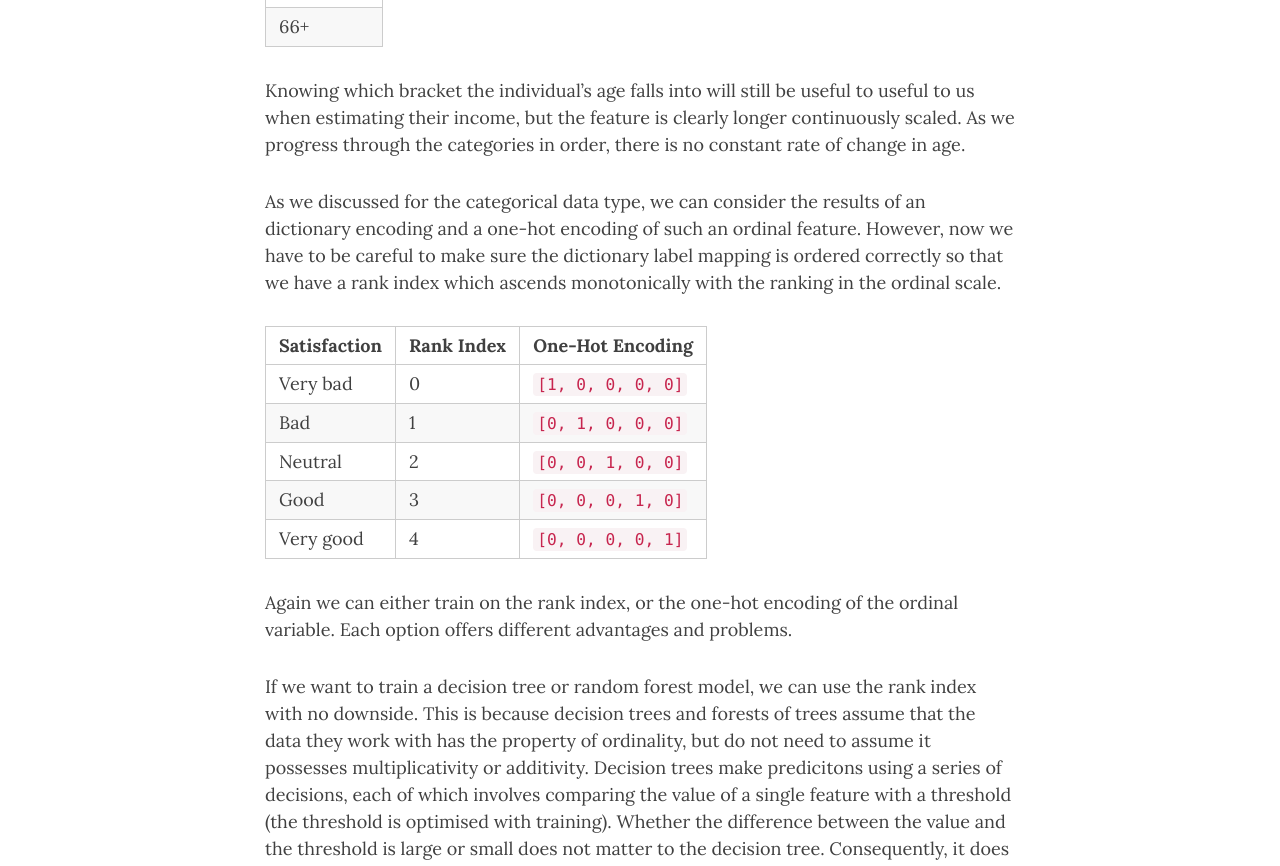
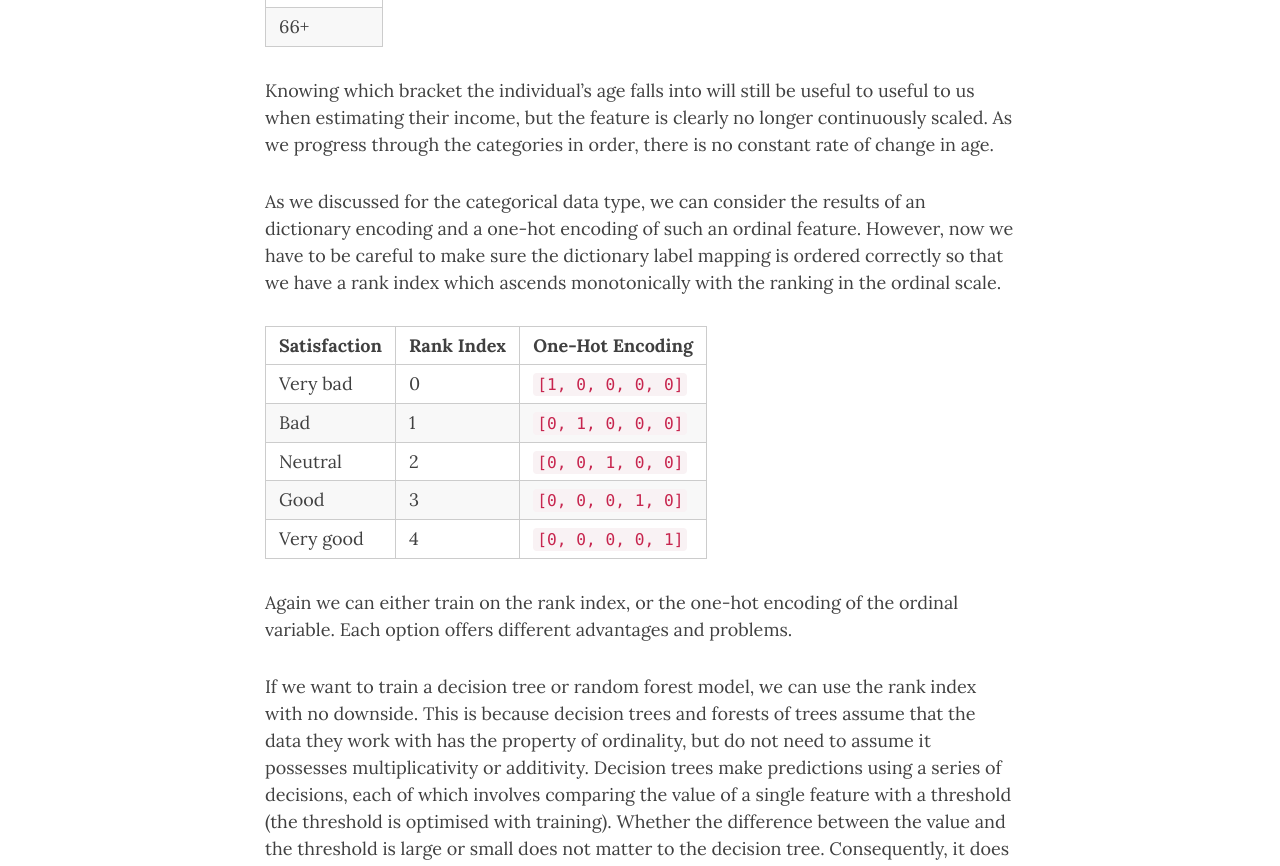
Before and after one commit to scottclowe/scottclowe.github.io, a Jekyll site: the page built from _posts/2016-03-05-rank-hot-encoder.md, in a window 1280 px wide and 1400 px high, scrolled down 3320 px. Shown: the part 181-1047 px from the top of the window. Built offline with Jekyll 4.4.1, drawn with Linux system fonts in a browser that asks for light colours; nearby versions of some CDN libraries; comment, search, counter and statistics services are not loaded; some of the changed text lies outside the part shown.

Commit message:
Fix typos in rank-hot-encoder post

```diff
--- a/_posts/2016-03-05-rank-hot-encoder.md
+++ b/_posts/2016-03-05-rank-hot-encoder.md
@@ -99,7 +99,7 @@ Age, which would have been continuous if it had been left unchanged, has been br
 | 61 -- 65  |
 | 66+       |
 
-Knowing which bracket the individual's age falls into will still be useful to useful to us when estimating their income, but the feature is clearly longer continuously scaled.
+Knowing which bracket the individual's age falls into will still be useful to useful to us when estimating their income, but the feature is clearly no longer continuously scaled.
 As we progress through the categories in order, there is no constant rate of change in age.
 
 As we discussed for the categorical data type, we can consider the results of an dictionary encoding and a one-hot encoding of such an ordinal feature.
@@ -118,7 +118,7 @@ Each option offers different advantages and problems.
 
 If we want to train a decision tree or random forest model, we can use the rank index with no downside.
 This is because decision trees and forests of trees assume that the data they work with has the property of ordinality, but do not need to assume it possesses multiplicativity or additivity.
-Decision trees make predicitons using a series of decisions, each of which involves comparing the value of a single feature with a threshold (the threshold is optimised with training).
+Decision trees make predictions using a series of decisions, each of which involves comparing the value of a single feature with a threshold (the threshold is optimised with training).
 Whether the difference between the value and the threshold is large or small does not matter to the decision tree.
 Consequently, it does not matter that the rank index for the ordinal feature does not scale linearly.
 
```
